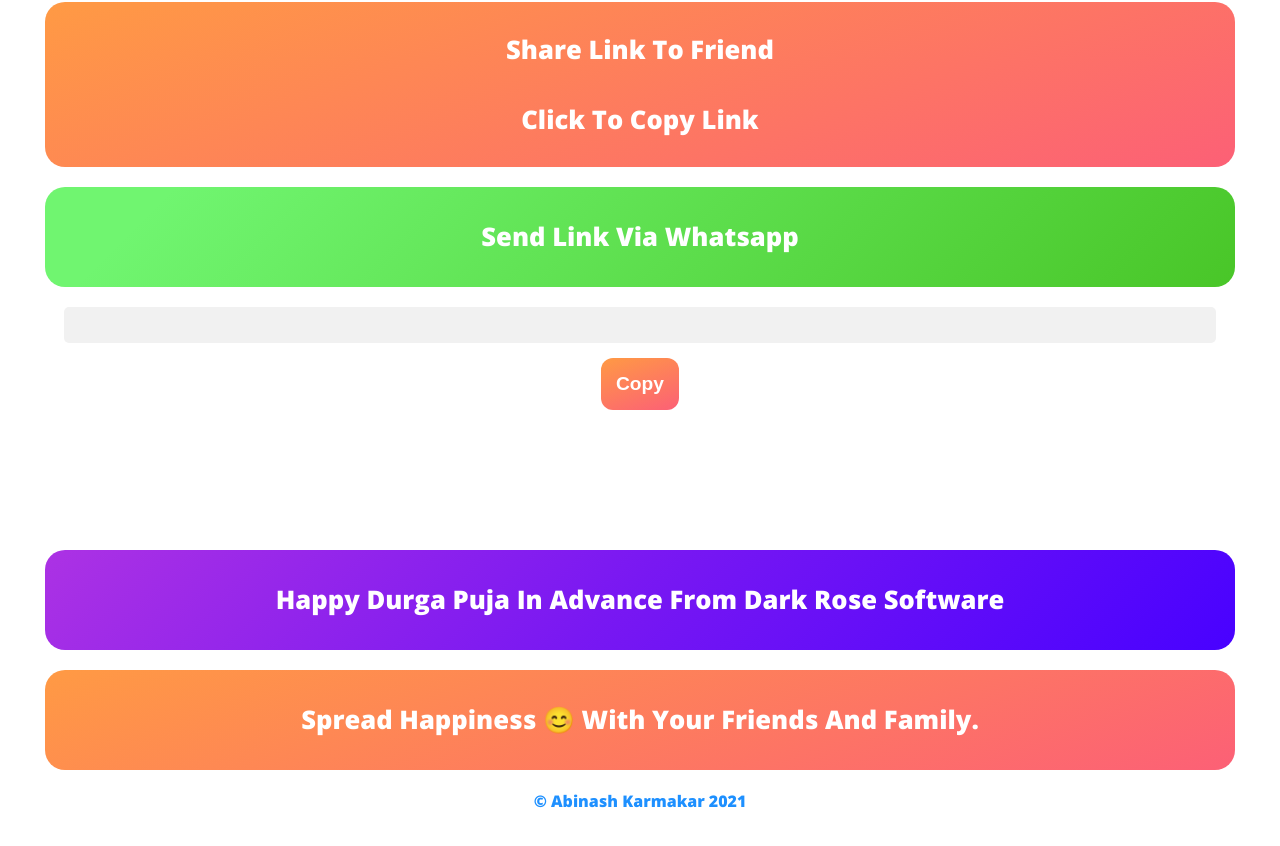
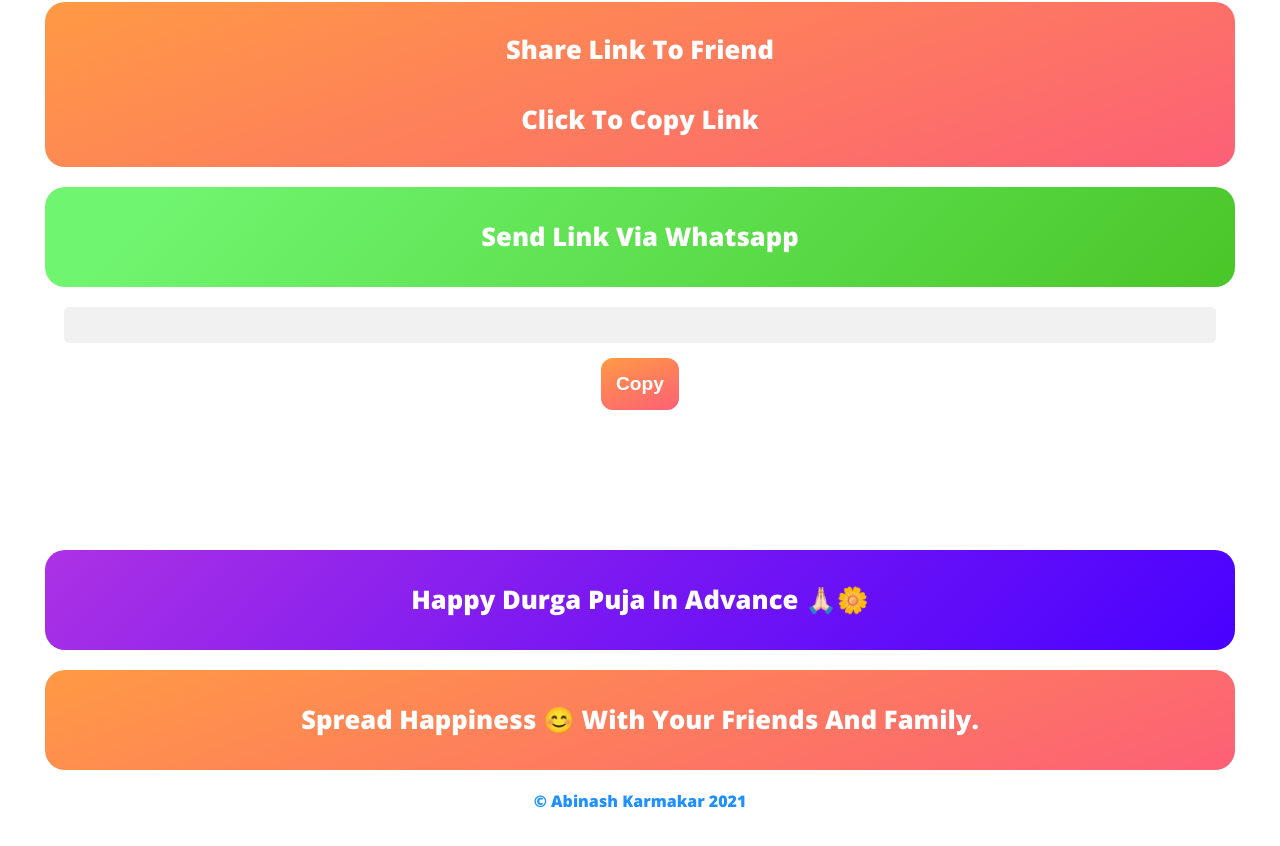
Before and after one commit to codeAbinash/Durga-Puja-CountDown, a plain HTML site: page index.html in a window 1280 px wide. Shown: the part 2737-3583 px from the top of the page. Drawn offline with Linux system fonts and the light colour scheme.

Commit message:
Update index.html

```diff
--- a/index.html
+++ b/index.html
@@ -49,7 +49,7 @@
 
     </div>
     <div class="fifth fullDiv press">
-        <h1>Happy Durga Puja in advance from Dark Rose Software</h1>
+        <h1>Happy Durga Puja in advance 🙏🏻🌼</h1>
     </div>
     <div class="sixth fullDiv press">
         <h1>Spread Happiness 😊 with your friends and family.</h1>
```
